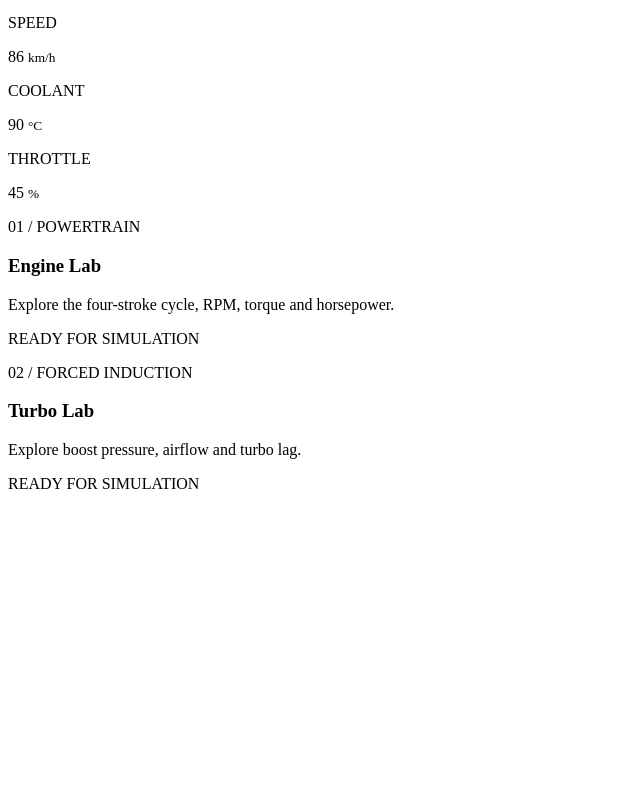
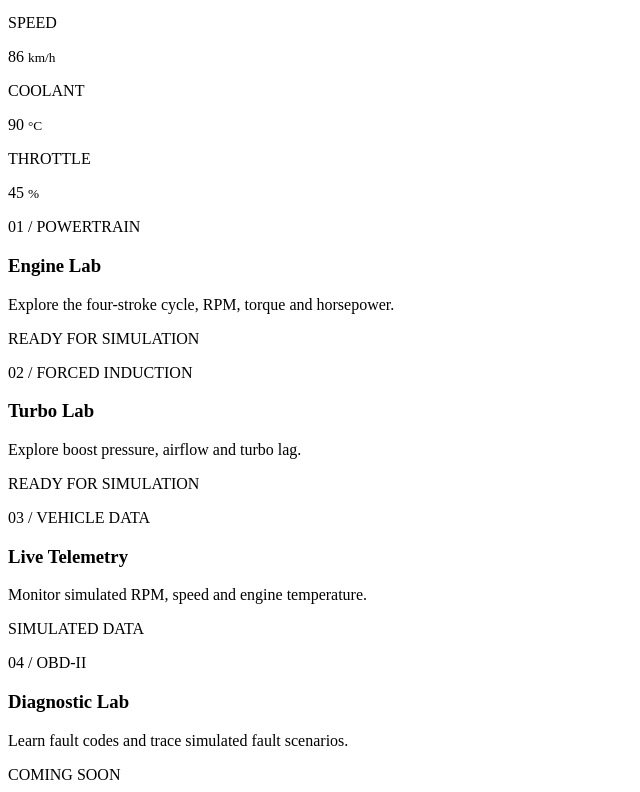
Before and after one commit to njugunamark310-cloud/Machina, a plain HTML site: page index.html in a window 1280 px wide. Shown: the part 1185-1977 px from the top of the page, without its empty margins (0-640 px from the left). Before the commit the page ends 1686 px from the top, so only its background shows below. Drawn offline with Linux system fonts and the light colour scheme.

Commit message:
feat:added diagnostics panel

```diff
--- a/index.html
+++ b/index.html
@@ -83,6 +83,20 @@
         <span class="module-status">READY FOR SIMULATION</span>
       </article>
 
+       <article class="module-card panel" id="telemetry">
+        <p class="module-number">03 / VEHICLE DATA</p>
+        <h3>Live Telemetry</h3>
+        <p>Monitor simulated RPM, speed and engine temperature.</p>
+        <span class="module-status">SIMULATED DATA</span>
+      </article>
+
+       <article class="module-card panel" id="diagnostics">
+        <p class="module-number">04 / OBD-II</p>
+        <h3>Diagnostic Lab</h3>
+        <p>Learn fault codes and trace simulated fault scenarios.</p>
+        <span class="module-status locked">COMING SOON</span>
+      </article>
+
 
 
 </body>
```
